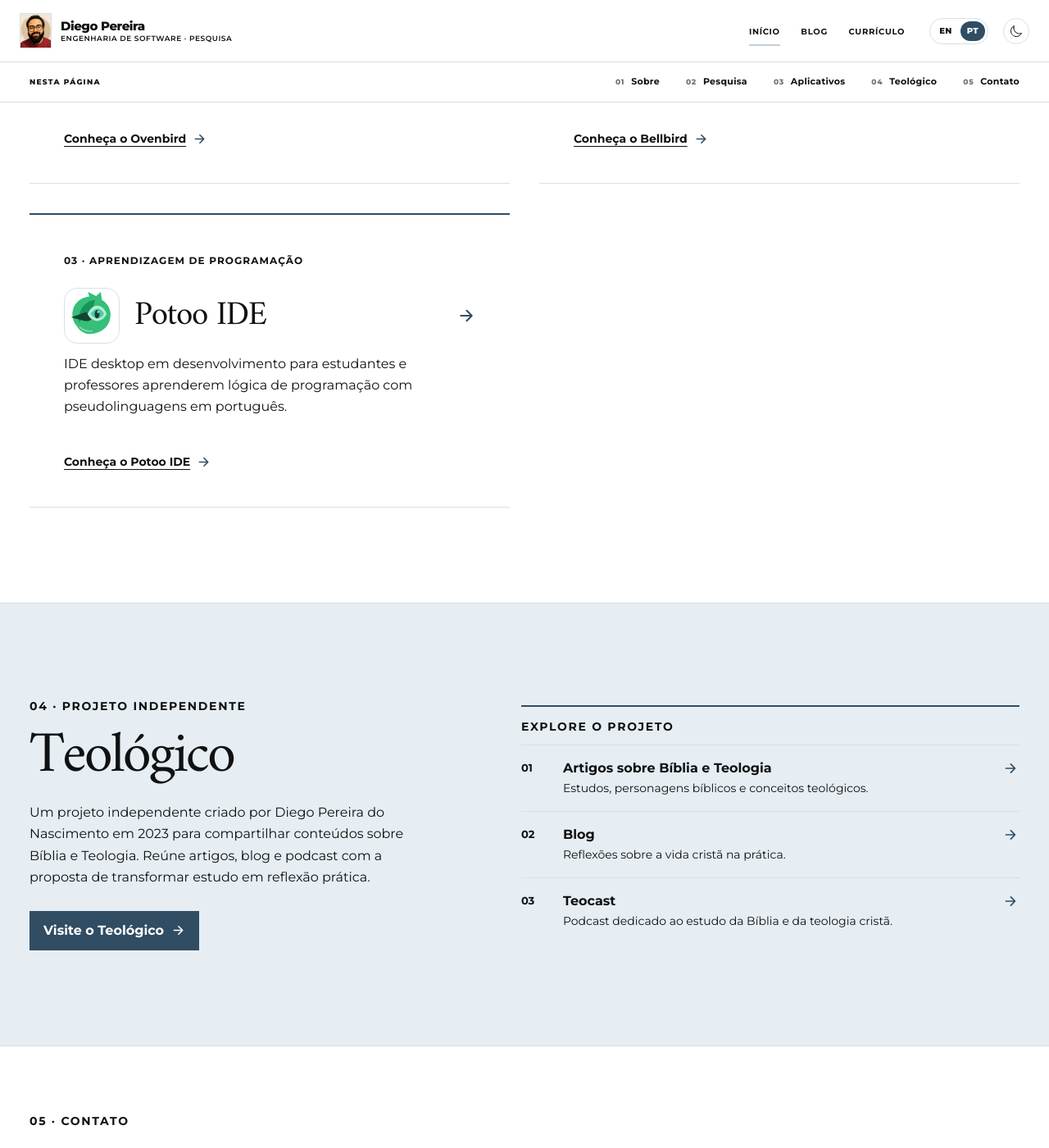
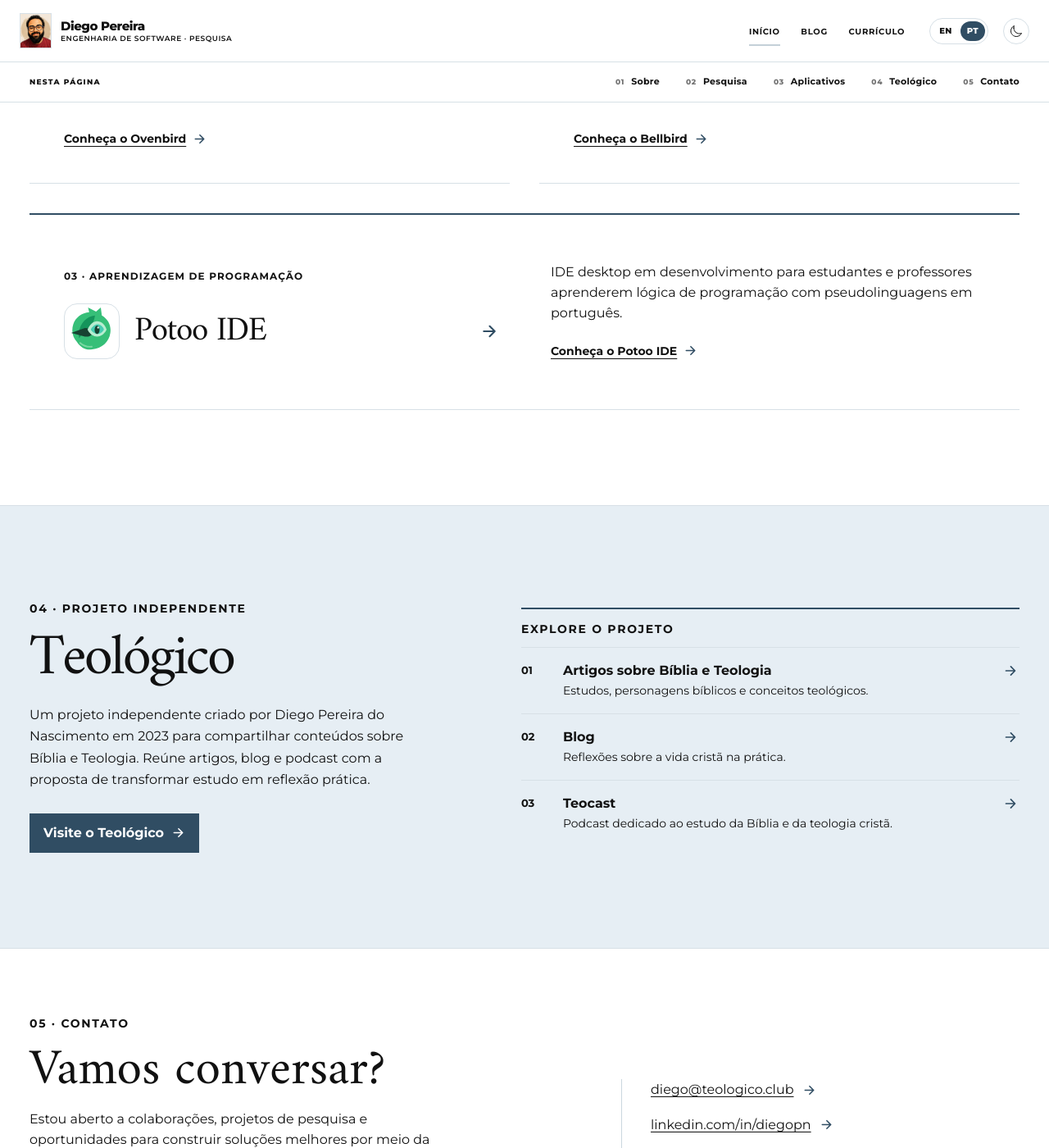
Before and after one commit to diegopn/diegopn.github.io, a Jekyll site: the page built from index.html, in a window 1280 px wide and 1400 px high, scrolled down 2391 px. Shown: the whole window at 82% size. Built offline with Jekyll 4.4.1, drawn with Linux system fonts in a browser that asks for light colours.

Commit message:
Unify footer divider across pages

```diff
--- a/src/css/style.css
+++ b/src/css/style.css
@@ -225,6 +225,10 @@
 .app-card-link ion-icon { color: var(--accent); font-size: 17px; transition: transform .2s ease; }
 .app-card:hover .app-card-link ion-icon { transform: translateX(4px); }
 .app-card:focus-visible { outline: 3px solid var(--accent); outline-offset: 5px; }
+.app-card-featured { grid-column: 1 / -1; display: grid; grid-template-columns: minmax(0, 1fr) minmax(0, 1fr); align-items: center; gap: clamp(24px, 5vw, 72px); min-height: 240px; }
+.app-card-featured .app-card-title { margin-bottom: 0; }
+.app-card-featured-copy > p { max-width: 600px; margin: 0; color: var(--muted); font-size: 16px; line-height: 1.55; }
+.app-card-featured-copy .app-card-link { margin-top: 22px; padding-top: 0; }
 
 
 .education-section { background: var(--page-surface); border-bottom: 1px solid var(--line); }
@@ -246,7 +250,7 @@
 .certification-item p { margin-bottom: 4px; color: var(--muted); font-size: 15px; line-height: 1.4; }
 .certification-item small { display: block; max-width: 600px; color: var(--muted); font-size: 15px; line-height: 1.45; }
 
-.experience-section { background: var(--page-surface); border-bottom: 1px solid var(--line); }
+.experience-section { background: var(--page-surface); }
 .experience-heading { display: grid; grid-template-columns: minmax(0, .95fr) minmax(0, .75fr); column-gap: clamp(40px, 8vw, 120px); align-items: start; margin-bottom: 57px; }
 .experience-heading .section-heading { margin: 0; }
 .experience-intro { max-width: 600px; margin: 0 0 4px; padding-top: 44px; color: var(--muted); font-size: 16px; line-height: 1.55; }
@@ -286,7 +290,8 @@
 .contact-details a { text-decoration-line: underline; text-decoration-thickness: 1px; text-decoration-color: currentColor; text-underline-offset: 3px; }
 .contact-details a ion-icon { color: var(--accent); font-size: 17px; transition: transform .2s ease; }
 .contact-details a:hover ion-icon { transform: translateX(4px); }
-.site-footer { display: flex; justify-content: space-between; align-items: center; gap: 20px; width: min(var(--max), calc(100% - 72px)); margin-inline: auto; padding-block: 24px; color: var(--muted); font-size: 13px; }
+.site-footer { position: relative; display: flex; justify-content: space-between; align-items: center; gap: 20px; width: min(var(--max), calc(100% - 72px)); margin-inline: auto; padding-block: 24px; color: var(--muted); font-size: 13px; }
+.site-footer::before { position: absolute; top: 0; left: 50%; width: 100vw; height: 1px; background: var(--line); content: ""; transform: translateX(-50%); }
 .site-footer div { display: grid; gap: 3px; }
 .site-footer strong { color: var(--ink); font-size: 14px; }
 .site-footer span { font-size: 12px; }
@@ -356,6 +361,9 @@
   .apps-intro-copy { padding-top: 0; }
   .app-card-grid { grid-template-columns: 1fr; gap: 18px; }
   .app-card { min-height: 260px; padding: 26px; }
+  .app-card-featured { grid-column: auto; grid-template-columns: 1fr; gap: 0; min-height: 260px; }
+  .app-card-featured .app-card-title { margin: 22px 0 12px; }
+  .app-card-featured-copy .app-card-link { margin-top: 18px; }
   .app-card-icon { flex-basis: 56px; width: 56px; height: 56px; border-radius: 13px; }
   .app-card-title { gap: 14px; }
   .teologico-layout { display: block; }
```
